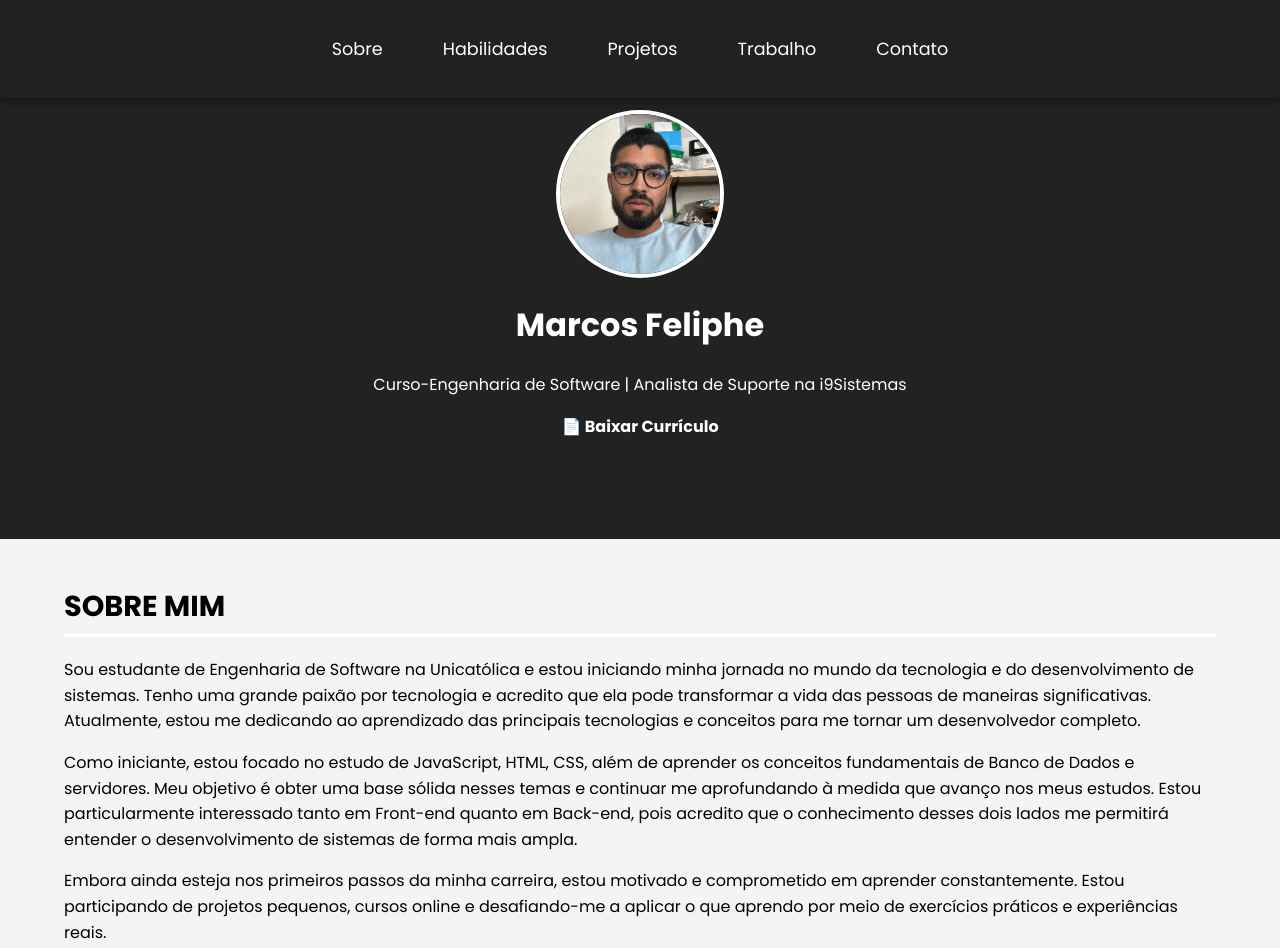
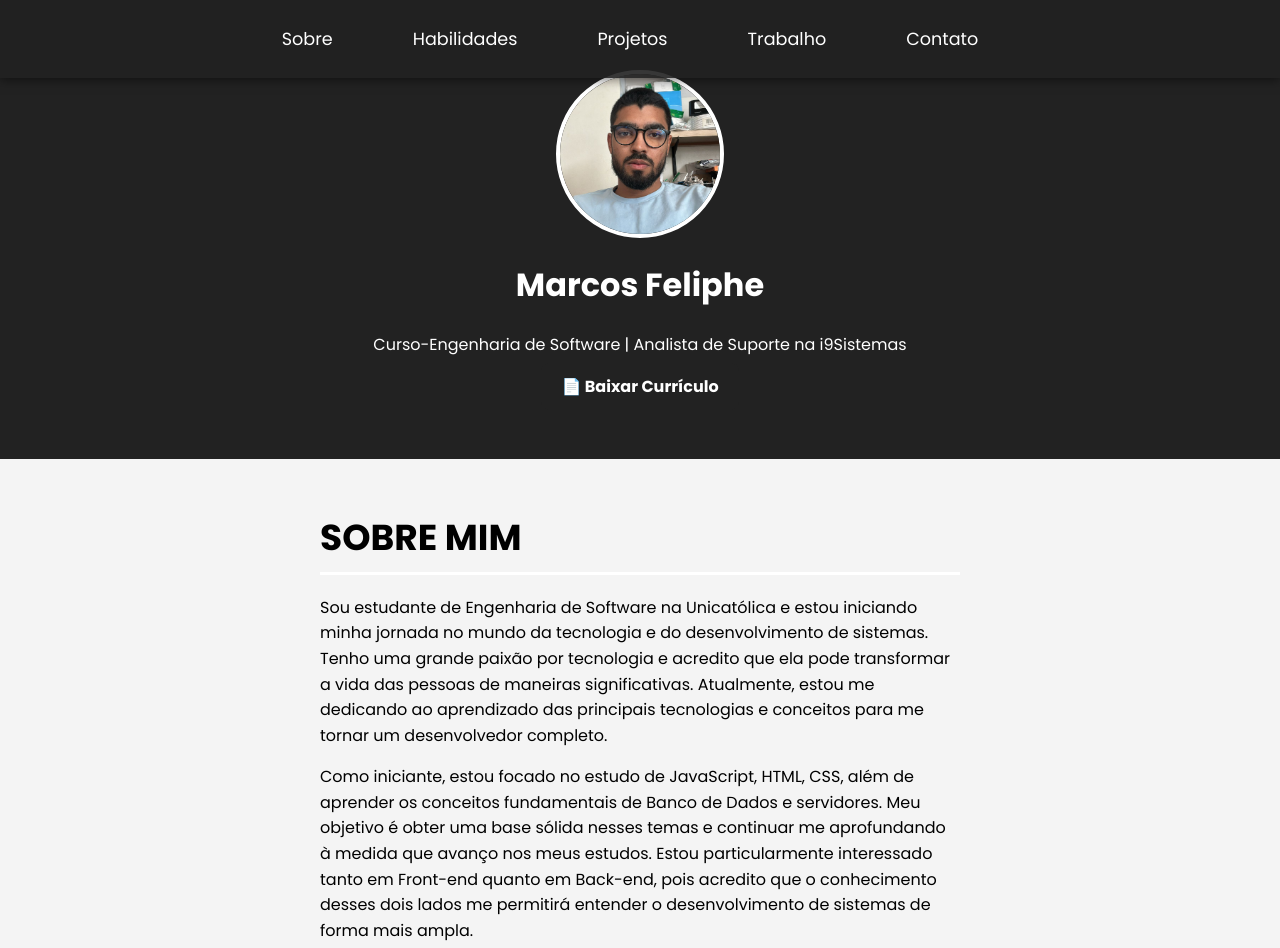
Before and after one commit to MapheBR/Portif-lio, a plain HTML site: page index.html in a window 1280 px wide. Shown: the top 948 px of the page. Drawn offline with Linux system fonts and the light colour scheme.

Commit message:
Add files via upload

```diff
--- a/script.js
+++ b/script.js
@@ -105,3 +105,29 @@ document.addEventListener("DOMContentLoaded", function () {
         this.textContent = document.body.classList.contains("dark-theme") ? "☀️" : "🌙";
     });
 });
+// script.js
+
+// Função para ajustar o layout com base no tamanho da tela
+function adjustLayout() {
+    const width = window.innerWidth;
+
+    // Exemplo: Ajustar o tamanho da fonte do título principal
+    const title = document.querySelector('h2');
+    if (width < 768) {
+        title.style.fontSize = '24px'; // Tamanho menor para dispositivos móveis
+    } else {
+        title.style.fontSize = '36px'; // Tamanho padrão para desktop
+    }
+
+    // Exemplo: Ajustar o layout do menu de navegação
+    const nav = document.querySelector('nav ul');
+    if (width < 768) {
+        nav.style.flexDirection = 'column'; // Menu em coluna para dispositivos móveis
+    } else {
+        nav.style.flexDirection = 'row'; // Menu em linha para desktop
+    }
+}
+
+// Executar a função ao carregar a página e ao redimensionar a janela
+window.addEventListener('load', adjustLayout);
+window.addEventListener('resize', adjustLayout);
--- a/style.css
+++ b/style.css
@@ -13,11 +13,11 @@ body {
     color: #fff;
 }
 
-header {
+header{
     background-color: #222;
     color: #fff;
     text-align: center;
-    padding: 80px 20px;
+    padding: 40px 0px;
     background-image: url('background.jpg');
     background-attachment: fixed;
     background-position: center;
@@ -44,8 +44,8 @@ header {
 }
 
 .container {
-    width: 90%;
-    max-width: 1270px;
+    width: 50%;
+    max-width: 1200px;
     margin: auto;
     padding: 20px 0;
 
@@ -70,7 +70,7 @@ h2 {
     padding-bottom: 5px;
     margin-bottom: 20px;
     text-transform: uppercase;
-    font-size: 1.8em;
+    font-size: 36px;
 }
 
 ul {
@@ -87,6 +87,7 @@ ul li {
     border-radius: 5px;
     cursor: pointer;
     transition: all 0.3s ease;
+    margin-right: 20px;
 }
 
 ul li:hover {
@@ -186,7 +187,7 @@ nav {
     left: 0;
     width: 100%;
     background: rgba(34, 34, 34, 0.9);
-    padding: 10px 0;
+    padding: 0px 0;
     text-align: center;
     box-shadow: 0px 2px 10px rgba(0, 0, 0, 0.5);
     transition: background 0.3s ease;
```
Also changed, not shown: index.html (line endings or trailing spaces).
